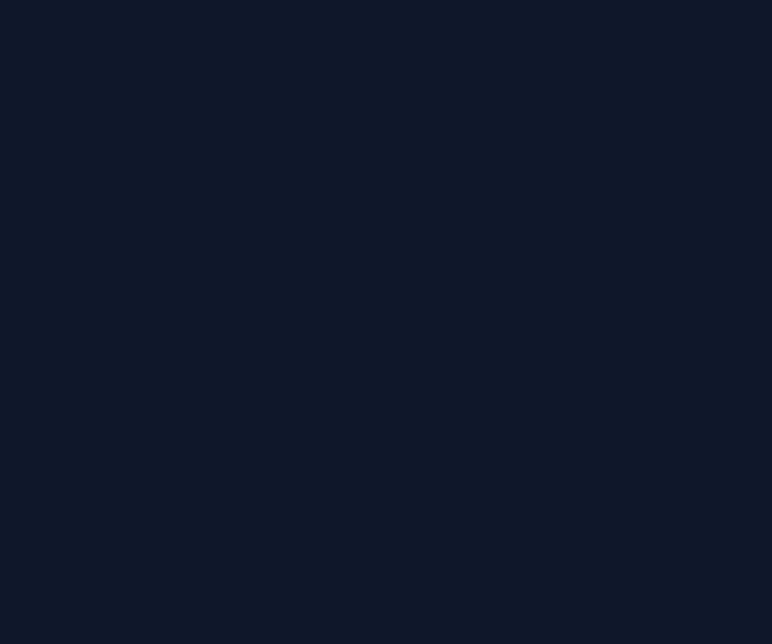
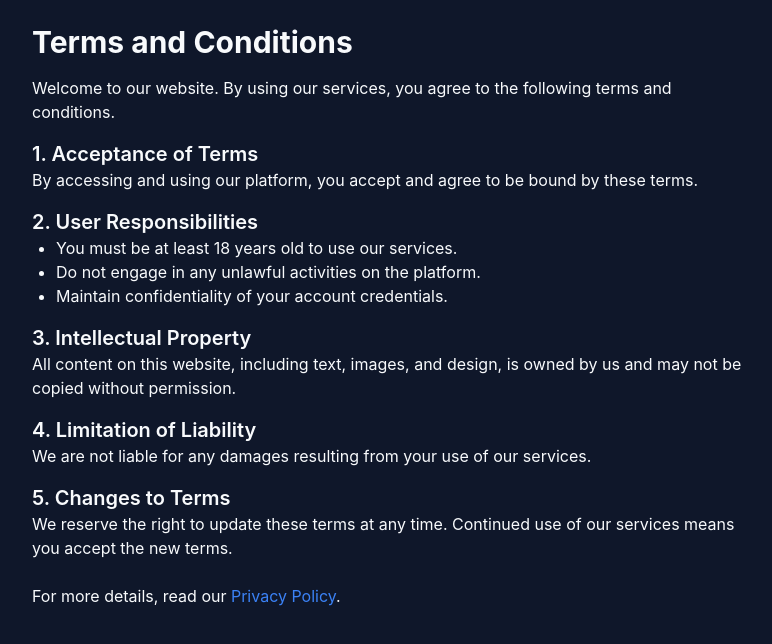
Before and after one commit to Kkaif4/HealthCare, a React (Create React App) app in the folder client/: page /terms-and-conditions in a window 1280 px wide. Before the commit this address had no page. Shown: the top 644 px of the page, without its empty margins (248-1020 px from the left). Built offline with nearby package versions, Linux system fonts and the light colour scheme.

Commit message:
Added test api in backend || added privacy - policy and terms and conditions

```diff
--- a/client/src/App.js
+++ b/client/src/App.js
@@ -1,18 +1,20 @@
-import { BrowserRouter as Router, Routes, Route } from 'react-router-dom';
-import Navbar from './components/Navbar';
-import HeroSection from './components/HeroSection';
-import FeaturesSection from './components/FeaturesSection';
-import HowItWorks from './components/HowItWorks';
-import Testimonials from './components/Testimonials';
-import Footer from './components/Footer';
-import Vision from './components/Vision.jsx';
-import Login from './components/Auth/Login';
-import Signup from './components/Auth/Signup';
-import Dashboard from './components/Dashboard/Dashboard';
-import DietPlanDetails from './components/Dashboard/DietPlanDetails.jsx';
-import WorkoutPlanDetails from './components/Dashboard/WorkoutPlanDetails.jsx';
-import Blog from './components/Blog.jsx';
-import './axiosConfig.js'
+import { BrowserRouter as Router, Routes, Route } from "react-router-dom";
+import Navbar from "./components/Navbar";
+import HeroSection from "./components/HeroSection";
+import FeaturesSection from "./components/FeaturesSection";
+import HowItWorks from "./components/HowItWorks";
+import Testimonials from "./components/Testimonials";
+import Footer from "./components/Footer";
+import Vision from "./components/Vision.jsx";
+import Login from "./components/Auth/Login";
+import Signup from "./components/Auth/Signup";
+import TermsAndConditions from "./components/Auth/TermsAndConditions.jsx";
+import PrivacyPolicy from "./components/Auth/PricevyPolicy.jsx";
+import Dashboard from "./components/Dashboard/Dashboard";
+import DietPlanDetails from "./components/Dashboard/DietPlanDetails.jsx";
+import WorkoutPlanDetails from "./components/Dashboard/WorkoutPlanDetails.jsx";
+import Blog from "./components/Blog.jsx";
+import "./axiosConfig.js";
 const LandingPage = () => {
   return (
     <>
@@ -20,7 +22,7 @@ const LandingPage = () => {
       <HeroSection />
       <FeaturesSection />
       <HowItWorks />
-      <Vision/>
+      <Vision />
       <Testimonials />
       <Footer />
     </>
@@ -35,11 +37,18 @@ const App = () => {
           <Route path="/" element={<LandingPage />} />
           <Route path="/login" element={<Login />} />
           <Route path="/signup" element={<Signup />} />
+          <Route
+            path="/terms-and-conditions"
+            element={<TermsAndConditions />}
+          />
+          <Route path="/privacy-policy" element={<PrivacyPolicy />} />
           <Route path="/dashboard" element={<Dashboard />} />
           <Route path="/diet-plan-details" element={<DietPlanDetails />} />
-          <Route path="/workout-plan-details" element={<WorkoutPlanDetails />} />
+          <Route
+            path="/workout-plan-details"
+            element={<WorkoutPlanDetails />}
+          />
           <Route path="/blog-page" element={<Blog />} />
-
         </Routes>
       </div>
     </Router>
--- a/client/src/components/Auth/Login.jsx
+++ b/client/src/components/Auth/Login.jsx
@@ -1,28 +1,28 @@
-import { useState } from 'react';
-import { motion } from 'framer-motion';
-import { Link, useNavigate } from 'react-router-dom';
-import { login } from '../../services/authSerives';
+import { useState } from "react";
+import { motion } from "framer-motion";
+import { Link, useNavigate } from "react-router-dom";
+import { login } from "../../services/authSerives";
 
 const Login = () => {
   const [formData, setFormData] = useState({
-    email: '',
-    password: ''
+    email: "",
+    password: "",
   });
-  const [error, setError] = useState('');
+  const [error, setError] = useState("");
   const [isLoading, setIsLoading] = useState(false);
   const navigate = useNavigate();
 
   const handleChange = (e) => {
     const { name, value } = e.target;
-    setFormData(prev => ({
+    setFormData((prev) => ({
       ...prev,
-      [name]: value
+      [name]: value,
     }));
   };
 
   const handleSubmit = async (e) => {
     e.preventDefault();
-    setError('');
+    setError("");
     setIsLoading(true);
 
     try {
@@ -31,12 +31,12 @@ const Login = () => {
 
       if (userData) {
         // Handle successful login
-        navigate('/dashboard');
+        navigate("/dashboard");
       } else {
-        setError('Login failed. Please check your credentials.');
+        setError("Login failed. Please check your credentials.");
       }
     } catch (err) {
-      setError(err.response?.data?.message || 'An error occurred during login');
+      setError(err.response?.data?.message || "An error occurred during login");
     } finally {
       setIsLoading(false);
     }
@@ -106,12 +106,12 @@ const Login = () => {
             disabled={isLoading}
             className="w-full bg-primary text-light py-3 rounded-lg font-semibold hover:bg-secondary transition-colors disabled:opacity-70 disabled:cursor-not-allowed"
           >
-            {isLoading ? 'Authenticating...' : 'Login'}
+            {isLoading ? "Authenticating..." : "Login"}
           </motion.button>
 
           <div className="text-center text-light/80 space-y-2">
             <p>
-              New to Health Track?{' '}
+              New to Health Track?{" "}
               <Link
                 to="/signup"
                 className="text-primary hover:text-secondary transition-colors"
@@ -120,19 +120,19 @@ const Login = () => {
               </Link>
             </p>
             <p className="text-xs">
-              By continuing, you agree to our{' '}
+              By continuing, you agree to our{" "}
               <Link
-                to="/terms"
+                to="/terms-and-conditions"
                 className="text-primary hover:text-secondary transition-colors"
               >
-                Terms
-              </Link>{' '}
-              and{' '}
+                Terms adn conditions
+              </Link>{" "}
+              and{" "}
               <Link
-                to="/privacy"
+                to="/privacy-policy"
                 className="text-primary hover:text-secondary transition-colors"
               >
-                Privacy
+                Privacy Policy
               </Link>
             </p>
           </div>
--- /dev/null
+++ b/client/src/components/Auth/PricevyPolicy.jsx
@@ -0,0 +1,40 @@
+import React from "react";
+
+const PrivacyPolicy = () => {
+  return (
+    <div className="max-w-3xl mx-auto p-6">
+      <h1 className="text-3xl font-bold mb-4">Privacy Policy</h1>
+
+      <p className="mb-4">
+        Your privacy is important to us. This policy explains how we collect,
+        use, and protect your information.
+      </p>
+
+      <h2 className="text-xl font-semibold mt-4">1. Information We Collect</h2>
+      <ul className="list-disc pl-6 mb-4">
+        <li>Personal information you provide (name, email, etc.).</li>
+        <li>Usage data collected automatically.</li>
+        <li>Cookies and tracking technologies.</li>
+      </ul>
+
+      <h2 className="text-xl font-semibold mt-4">
+        2. How We Use Your Information
+      </h2>
+      <p className="mb-4">
+        We use your information to provide, improve, and secure our services.
+      </p>
+
+      <h2 className="text-xl font-semibold mt-4">3. Data Protection</h2>
+      <p className="mb-4">
+        We implement security measures to protect your personal data.
+      </p>
+
+      <h2 className="text-xl font-semibold mt-4">4. Contact Us</h2>
+      <p className="mb-4">
+        If you have any questions, reach out to us at support@example.com.
+      </p>
+    </div>
+  );
+};
+
+export default PrivacyPolicy;
--- /dev/null
+++ b/client/src/components/Auth/TermsAndConditions.jsx
@@ -0,0 +1,50 @@
+import React from "react";
+import { Link } from "react-router-dom";
+
+const TermsAndConditions = () => {
+  return (
+    <div className="max-w-3xl mx-auto p-6">
+      <h1 className="text-3xl font-bold mb-4">Terms and Conditions</h1>
+
+      <p className="mb-4">
+        Welcome to our website. By using our services, you agree to the following terms and conditions.
+      </p>
+
+      <h2 className="text-xl font-semibold mt-4">1. Acceptance of Terms</h2>
+      <p className="mb-4">
+        By accessing and using our platform, you accept and agree to be bound by these terms.
+      </p>
+
+      <h2 className="text-xl font-semibold mt-4">2. User Responsibilities</h2>
+      <ul className="list-disc pl-6 mb-4">
+        <li>You must be at least 18 years old to use our services.</li>
+        <li>Do not engage in any unlawful activities on the platform.</li>
+        <li>Maintain confidentiality of your account credentials.</li>
+      </ul>
+
+      <h2 className="text-xl font-semibold mt-4">3. Intellectual Property</h2>
+      <p className="mb-4">
+        All content on this website, including text, images, and design, is owned by us and may not be copied without permission.
+      </p>
+
+      <h2 className="text-xl font-semibold mt-4">4. Limitation of Liability</h2>
+      <p className="mb-4">
+        We are not liable for any damages resulting from your use of our services.
+      </p>
+
+      <h2 className="text-xl font-semibold mt-4">5. Changes to Terms</h2>
+      <p className="mb-4">
+        We reserve the right to update these terms at any time. Continued use of our services means you accept the new terms.
+      </p>
+
+      <p className="mt-6">
+        For more details, read our{" "}
+        <Link to="/privacy-policy" className="text-blue-500 hover:underline">
+          Privacy Policy
+        </Link>.
+      </p>
+    </div>
+  );
+};
+
+export default TermsAndConditions;
```
Also changed, not shown: 1 other file (tests, documents, lock files or other folders).
